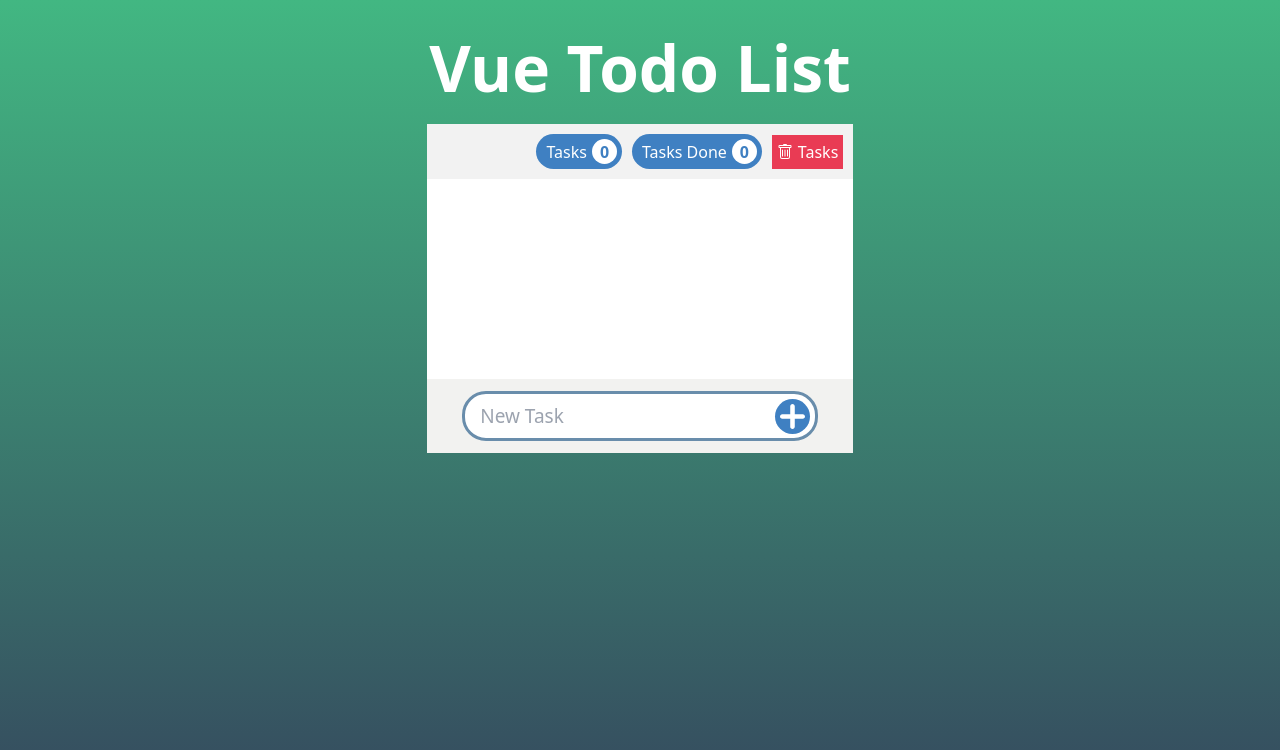
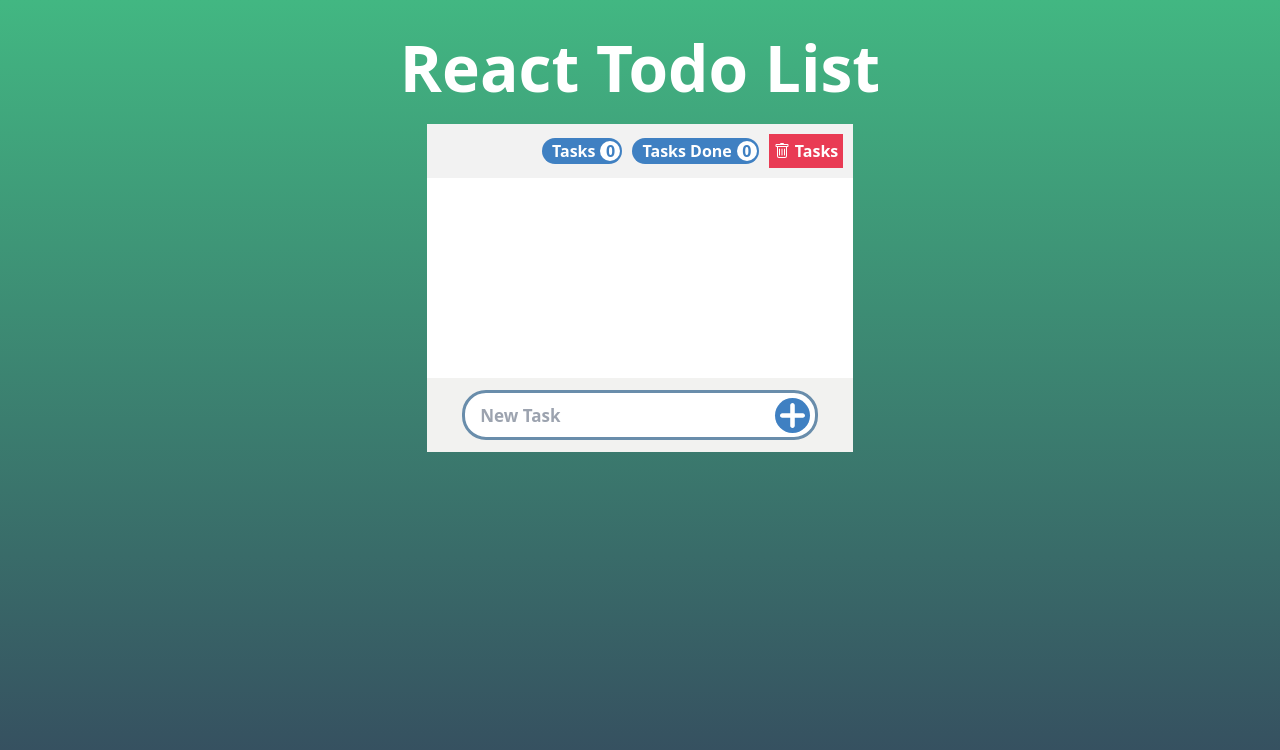
Before and after one commit to MelikaE1380/vue-todo-list-react, a React (Create React App) app: page / in a window 1280 px wide. Shown: the top 750 px of the page. Built offline with nearby package versions, Linux system fonts and the light colour scheme.

Commit message:
changing fill-color by grayscale

```diff
--- a/src/App.js
+++ b/src/App.js
@@ -43,7 +43,7 @@ function App() {
       <div className='w-full h-screen flex justify-start flex-col items-center bg-gradient-to-t from-[#354A5E] to-[#42B782] pt-[20px]'>
 
         <div className='pb-2'>
-          <p className='text-white font-bold text-[4rem]'>Vue Todo List</p>
+          <p className='text-white font-bold text-[1.7rem] sm:text-[4rem]'>React Todo List</p>
 
         </div>
         <div className='w-11/12  bg-white sm:w-9/12 md:w-2/4 lg:w-5/12  xl:w-4/12'>
@@ -51,7 +51,7 @@ function App() {
 
           <TopSection completedTasksCount={completedTasksCount} todoList={todoList} setTodoList={setTodoList}/>
 
-          <div className='h-[200px] py-[15px] px-[15px]'>
+          <div className='h-[200px] py-[15px] px-[15px] overflow-y-auto'>
 
             {todoList.map(item=>
 
@@ -73,7 +73,7 @@ function App() {
               }
 
               }
-              placeholder='New Task' className='w-full text-[#757575] h-[50px] pl-[15px] text-[19px] rounded-3xl border-[3px] border-[#698DAB] focus:outline-none'  />
+              placeholder='New Task' className='w-full text-[#3E82C3] h-[50px] pl-[15px] font-bold text-[17px] rounded-3xl border-[3px] border-[#698DAB] focus:outline-none'  />
               <div onClick={addClickHandler}
 
               className='bg-[#3F80C2] absolute right-[8px] rounded-full p-[5px]'><img className='w-[25px] h-[25px]' src={plus} /> </div>
--- a/src/component/todoCard/index.js
+++ b/src/component/todoCard/index.js
@@ -36,6 +36,13 @@ const TodoCard = ({ text, id, isDone, todoList, setTodoList ,completedTasksCount
         setTodoList(temp);
     }
 
+    function editClickHandler(){
+        console.log(id);
+
+
+
+
+    }
 
 
 
@@ -43,15 +50,17 @@ const TodoCard = ({ text, id, isDone, todoList, setTodoList ,completedTasksCount
 
         <>
 
-            <div className=" border-[#EFEFEF] border-[2px]  flex justify-between items-center py-[5px] overflow-y-auto px-[20px] hover:bg-[#F2F2F2]">
+            <div className=" border-[#EFEFEF] border-[2px] rounded-lg mb-[5px] flex justify-between items-center py-[5px] overflow-y-auto px-[20px] hover:bg-[#F2F2F2]">
                 <div className='flex gap-[6px] items-center'>
-                    <img src={check} onClick={doneTaskClickHandler} />
-                    <p className={`${isDone===true ? 'line-through' : 'no-underline'}`}>{text}</p>
+                    <img src={check} onClick={doneTaskClickHandler} alt="edit" className={`${!isDone ? 'grayscale' : ''}`} />
+
+
+                    <p className={`${isDone===true ? 'line-through font-bold' : 'no-underline'}`}>{text}</p>
 
 
                 </div>
                 <div className='flex gap-[5px] justify-around items-center'>
-                    <img alt="edit" className={`${isDone ? 'fill-green-800' : ''}`} src={edit} />
+                    <img  src={edit}  onClick={editClickHandler}/>
                     <img alt="trashbin" src={trashbin2} onClick={deleteClickHandler} />
 
                 </div>
--- a/src/component/topSection/topSection.js
+++ b/src/component/topSection/topSection.js
@@ -26,22 +26,22 @@ function deleteAllTasks(){
 
 <>
 
-<div className='w-full bg-[#F2F2F2] p-[10px] flex justify-end items-center gap-[10px] flex-wrap'>
+<div className='w-full font-bold bg-[#F2F2F2] p-[10px] flex justify-end items-center gap-[10px] flex-wrap'>
 
-            <div className='flex pl-[10px] pr-[5px] py-[5px] justify-center items-center bg-[#3F80C2] gap-[5px] rounded-3xl'>
+            <div className='flex pl-[10px] pr-[2px] py-[1px] justify-center items-center bg-[#3F80C2] gap-[5px] rounded-3xl'>
 
-              <p className='text-white'>Tasks</p>
-              <div className='w-[25px] h-[25px] rounded-full flex justify-center items-center bg-white text-[#3F80C2]'>
+              <p className='text-white font-bold'>Tasks</p>
+              <div className='w-[20px] h-[20px] rounded-full flex justify-center items-center bg-white text-[#3F80C2]'>
                 <span className='font-bold'>{todoList.length}</span>
               </div>
             </div>
 
 
-            <div className='flex pl-[10px] pr-[5px] py-[5px] justify-center items-center bg-[#3F80C2] gap-[5px] rounded-3xl'>
+            <div className='flex pl-[10px] pr-[2px] py-[1px] justify-center items-center bg-[#3F80C2] gap-[5px] rounded-3xl'>
 
-              <p className='text-white'>Tasks Done</p>
-              <div className='w-[25px] h-[25px] rounded-full flex justify-center items-center bg-white text-[#3F80C2]'>
-                <span className='font-bold'>{completedTasksCount}</span>
+              <p className='text-white font-bold'>Tasks Done</p>
+              <div className='w-[20px] h-[20px] rounded-full flex justify-center items-center bg-white text-[#3F80C2]'>
+                <span className='font-bold'>{todoList.filter(elem=> elem.isDone===true).length}</span>
               </div>
             </div>
 
```
Also changed, not shown: src/svg/check.svg.
